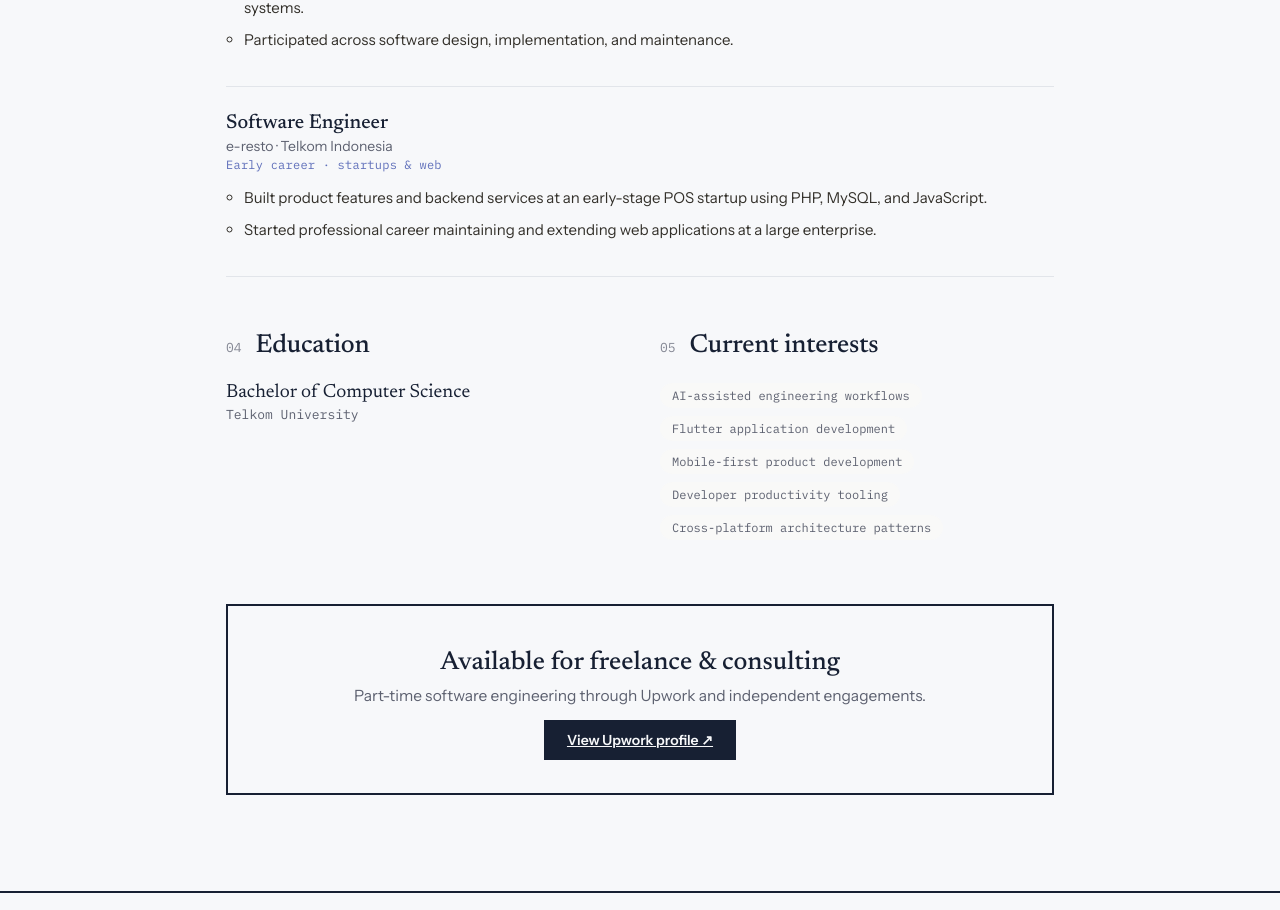
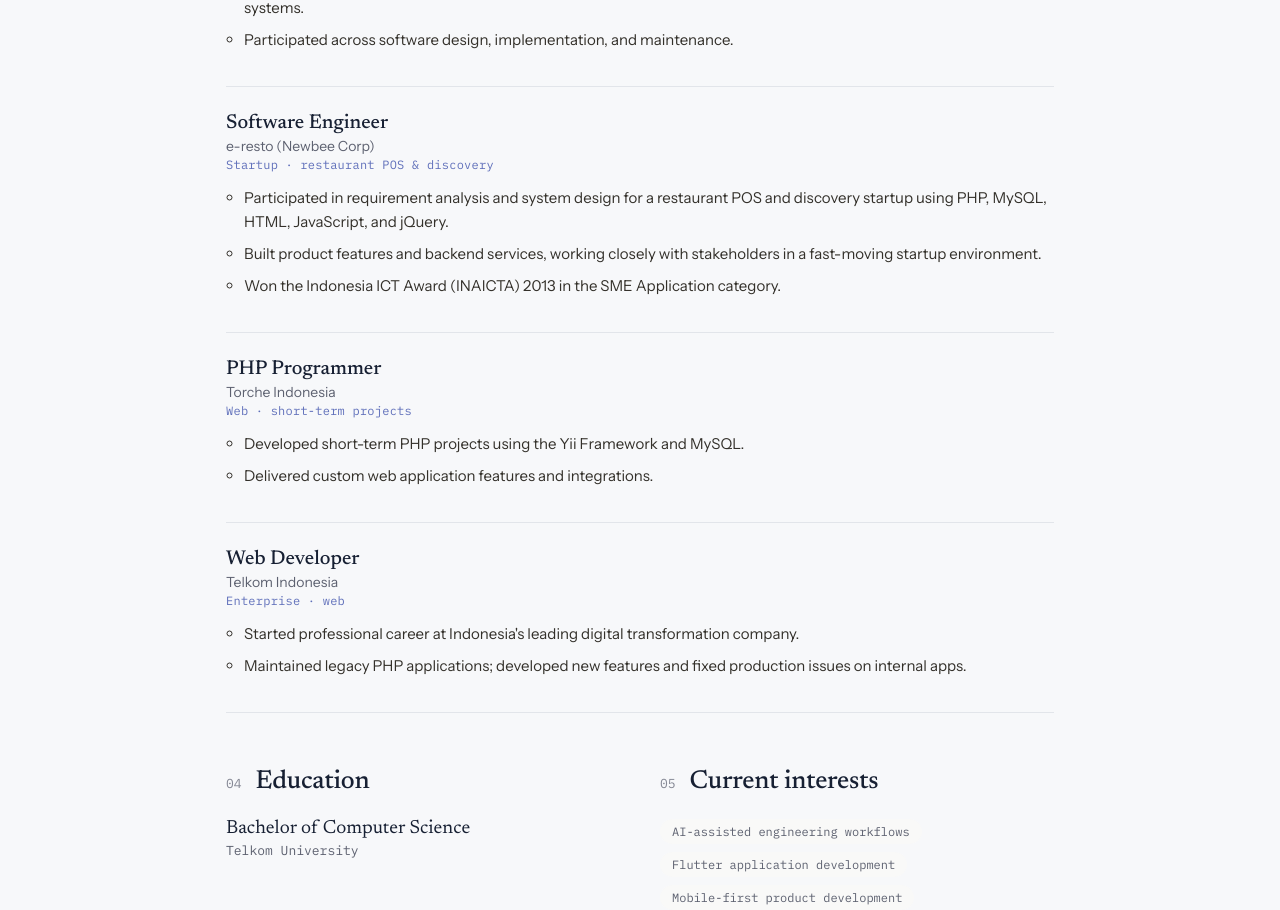
Before and after one commit to rifaniponk/ponkcoding, a React (Vite) app: page /profile in a window 1280 px wide. Shown: the part 2620-3530 px from the top of the page. Built offline with nearby package versions, Linux system fonts and the light colour scheme.

Commit message:
feat(profile): split early roles into e-resto, Torche, Telkom; add INAICTA 2013 award

```diff
--- a/src/pages/Profile/Profile.data.ts
+++ b/src/pages/Profile/Profile.data.ts
@@ -130,11 +130,30 @@ export const EXPERIENCE: Experience[] = [
   },
   {
     role: 'Software Engineer',
-    company: 'e-resto · Telkom Indonesia',
-    domain: 'Early career · startups & web',
+    company: 'e-resto (Newbee Corp)',
+    domain: 'Startup · restaurant POS & discovery',
     points: [
-      'Built product features and backend services at an early-stage POS startup using PHP, MySQL, and JavaScript.',
-      'Started professional career maintaining and extending web applications at a large enterprise.',
+      'Participated in requirement analysis and system design for a restaurant POS and discovery startup using PHP, MySQL, HTML, JavaScript, and jQuery.',
+      'Built product features and backend services, working closely with stakeholders in a fast-moving startup environment.',
+      'Won the Indonesia ICT Award (INAICTA) 2013 in the SME Application category.',
+    ],
+  },
+  {
+    role: 'PHP Programmer',
+    company: 'Torche Indonesia',
+    domain: 'Web · short-term projects',
+    points: [
+      'Developed short-term PHP projects using the Yii Framework and MySQL.',
+      'Delivered custom web application features and integrations.',
+    ],
+  },
+  {
+    role: 'Web Developer',
+    company: 'Telkom Indonesia',
+    domain: 'Enterprise · web',
+    points: [
+      "Started professional career at Indonesia's leading digital transformation company.",
+      'Maintained legacy PHP applications; developed new features and fixed production issues on internal apps.',
     ],
   },
 ]
```
